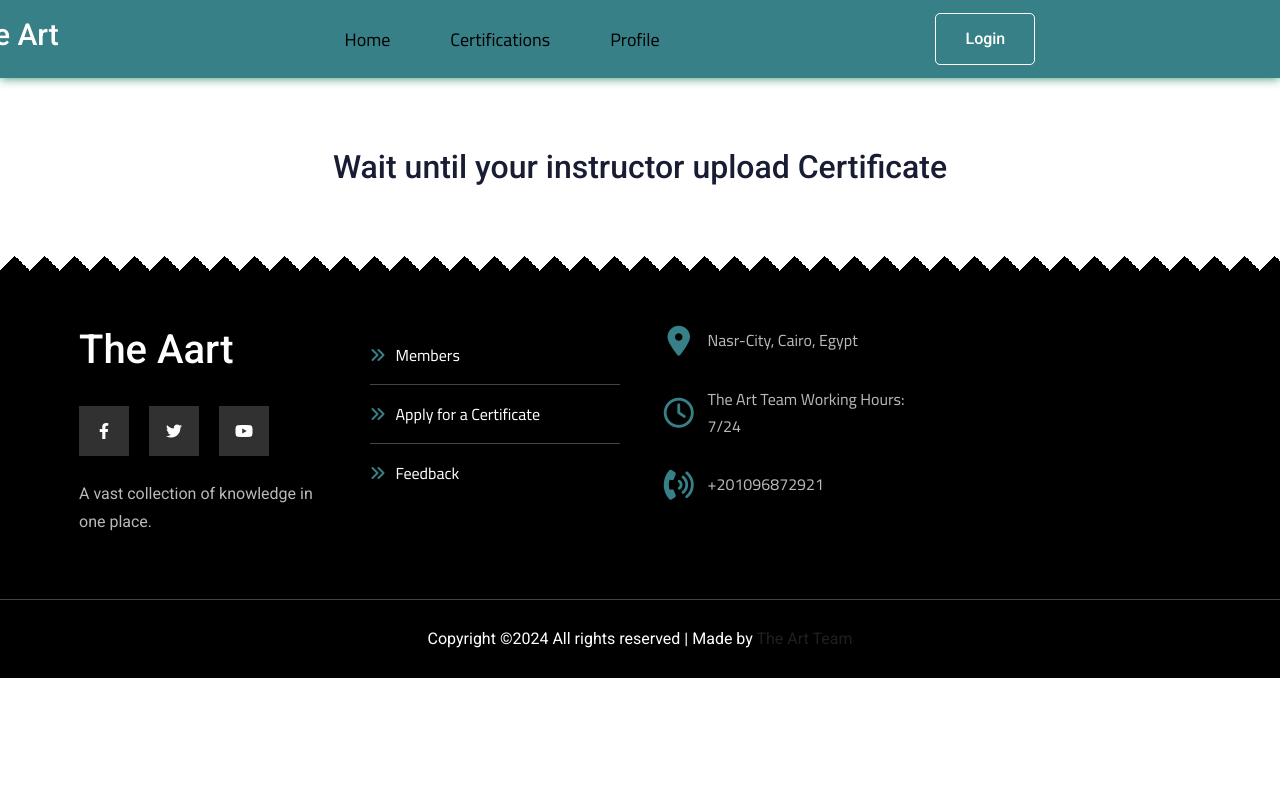
After one commit to Ahmed-Sharaf-Mohammed/7Star, a Django app: page /en/profile/none/ in a window 1280 px wide. The commit adds this page. Run offline with Django 4.2, Linux system fonts and the light colour scheme; some libraries are stand-ins or nearby versions.

Commit message:
Version 0

```diff
--- /dev/null
+++ b/profiles/templates/profiles/none.html
@@ -0,0 +1,185 @@
+{% load static %}
+
+<html class="no-js" lang="zxx">
+
+<head>
+    <meta charset="UTF-8" />
+    <meta name="viewport" content="width=device-width, initial-scale=1.0" />
+    <title>The Art</title>
+    <link rel="icon"
+        href="../Main/img/png-file-svg-white-headphone-png-icon-3090554-pngtube-headphones-icon-png-920_916.jpg" />
+
+    <!--google font link-->
+    <link href="https://fonts.googleapis.com/css?family=Roboto&display=swap" rel="stylesheet" />
+
+    <!--bootsrap css file-->
+    <link rel="stylesheet" href="{% static 'css/bootstrap.css'%}" />
+    <!--fontawessome css file-->
+    <link rel="stylesheet" href="{% static 'css/all.min.css'%}" />
+    <!--magnific pop up-->
+    <link rel="stylesheet" href="{% static 'vendor/Magnific-Popup/dist/magnific-popup.css'%}" />
+    <!--owl carousel files-->
+    <link rel="stylesheet" href="{% static 'vendor/owl-carousel/css/owl.carousel.min.css'%}" />
+    <link rel="stylesheet" href="{% static 'vendor/owl-carousel/css/owl.theme.default.min.css'%}" />
+    <link href="https://cdn.rawgit.com/michalsnik/aos/2.1.1/dist/aos.css" rel="stylesheet" />
+    <!--custom css file-->
+    <link rel="stylesheet" href="{% static 'css/alaastyle.css'%}" />
+    <!--responsive css file-->
+    <link rel="stylesheet" href="{% static 'css/responsive.css'%}" />
+    <link rel="stylesheet" href="{% static 'css/style.css'%}">
+
+
+
+    <link rel="stylesheet" href="{% static 'css/normalize.css' %}">
+    <link rel="stylesheet" href="{% static 'css/morsy.css' %}">
+    <link rel="stylesheet" href="{% static 'css/morsy.min.css' %}">
+    <link rel="preconnect" href="https://fonts.googleapis.com">
+    <link rel="preconnect" href="https://fonts.gstatic.com" crossorigin>
+    <link
+        href="https://fonts.googleapis.com/css2?family=Cairo:wght@300;400;700&family=Fraunces:opsz,wght@9..144,700&family=Montserrat:wght@500;700&family=Open+Sans:wght@400;700&display=swap"
+        rel="stylesheet">
+</head>
+
+<body>
+
+<Header>
+        <li class="container">
+            <a href="{% url 'pages:index' %}" class="logo">
+                <h2 style="color: #fff;">The Art</h2>
+            </a>
+            <ul class="links">
+                <li><a href="{% url 'pages:index' %}">Home</a></li>
+                <li><a href="{% url 'pages:index' %}">Certifications</a></li>
+                {% if request.user.is_authenticated %}
+                    <li>
+                        <a href="{% url 'profiles:profile' %}">Profile</a>
+                    </li>
+                    {% else %}
+                    <li>
+                        <a href="{% url 'registration:signin' %}">Profile</a>
+                    </li>
+                    {% endif %}
+            </ul>
+            <div class="col-xl-3 col-lg-3 d-none d-lg-block">
+                <div class="Appointment">
+
+                    {% if request.user.is_authenticated %}
+                    <div class="d-none d-lg-block">
+                        <a href="{% url 'registration:logout' %}" class="boxed-btn3">Logout</a>
+                    </div>
+                    {% else %}
+                    <div class="d-none d-lg-block">
+                        <a href="{% url 'registration:signin' %}" class="boxed-btn3">Login</a>
+                    </div>
+                    {% endif %}
+                </div>
+            </div>
+        </li>
+
+    </Header>
+    <br>
+    <br>
+    <main class="site-main">
+
+        <!-- start heading -->
+        <center>
+        <section class="site-banner" data-aos="fade-up" data-aos-duration="500">
+            <h1>Wait until your instructor upload Certificate</h1>
+        </section>
+            </center>
+
+        <!--end banner -->
+        <br><br>
+    </main>
+
+    <div class="spikes"></div>
+
+   <!--Start Footer-->
+    <footer>
+        <div class="container">
+
+
+            <div class="box">
+                <h3 style="color: #fff;">The Aart</h3>
+                <br>
+                <ul class="social">
+                    <li>
+                        <a href="#" class="facebook">
+                            <i class="fab fa-facebook-f"></i>
+                        </a>
+                    </li>
+                    <li>
+                        <a href="#" class="twitter">
+                            <i class="fab fa-twitter"></i>
+                        </a>
+                    </li>
+                    <li>
+                        <a href="#" class="youtube">
+                            <i class="fab fa-youtube"></i>
+                        </a>
+                    </li>
+                </ul>
+                <br>
+                <p class="text">
+                    A vast collection of knowledge in one place.
+                </p>
+            </div>
+
+
+            <div class="box">
+                <ul class="links">
+                    <li>
+                        <a href="">Members</a>
+                    </li>
+                    <li>
+                        <a href="">Apply for a Certificate</a>
+                    </li>
+                    <li>
+                        <a href=""><i></i>Feedback</a>
+                    </li>
+                </ul>
+            </div>
+            <div class="box">
+                <div class="line">
+                    <i class="fas fa-map-marker-alt fa-fw"></i>
+                    <div class="info">
+                        Nasr-City, Cairo, Egypt
+                    </div>
+                </div>
+                <div class="line">
+                    <i class="far fa-clock fa-fw"></i>
+                    <div class="info">
+                        The Art Team Working Hours: 7/24
+                    </div>
+
+                </div>
+                <div class="line">
+                    <i class="fas fa-phone-volume fa-fw"></i>
+                    <div class="info">
+                        +201096872921
+                    </div>
+                </div>
+            </div>
+
+        </div>
+       <p class="copyright">Copyright &copy;<script>document.write(new Date().getFullYear());</script> All rights reserved | Made<i class="fa fa-heart-o" aria-hidden="true"></i> by <a href="" target="_blank">The Art Team</a> </p>
+    </footer>
+    <!--End Footer-->
+
+    <!--jquery bootstrap-->
+    <script src="{% static './js/jquery.3.4.1.js'%}"></script>
+    <!--bootsrap js file-->
+    <script src="{% static 'js/alaabootstrap.min.js'%}"></script>
+    <!--isotope js library-->
+    <script src="{% static 'vendor/isotope/isotope.min.js'%}"></script>
+    <!--magnific pop up -->
+    <script src="{% static 'vendor/Magnific-Popup/dist/jquery.magnific-popup.min.js'%}"></script>
+    <!--owl carousel js-->
+    <script src="{% static 'vendor/owl-carousel/js/owl.carousel.min.js'%}"></script>
+    <!--aos-->
+    <script src="{% static 'js/aos.js'%}"></script>
+    <!--custom js file-->
+    <script src="{% static 'js/alaamain.js'%}"></script>
+</body>
+
+</html>
--- a/profiles/urls.py
+++ b/profiles/urls.py
@@ -14,7 +14,7 @@ urlpatterns = [
     path('', views.profile, name='profile'),
     path('edite/', views.edite, name='edite'),
     path('password-change/', ChangePasswordView.as_view(), name='password_change'),
-
     path('trans/', views.trans, name='trans'),
+    path('none/', views.fallback_file_view, name='fallback_file'),
 
 ]+static(settings.MEDIA_URL, document_root=settings.MEDIA_ROOT)
--- a/profiles/views.py
+++ b/profiles/views.py
@@ -67,3 +67,7 @@ def trans (request):
     translate_po_file()
     compile_translations()
     return render(request, 'profiles/tran.html')
+
+
+def fallback_file_view(request):
+    return render(request, 'profiles/none.html')
```
Also changed, not shown: profiles/templates/profiles/profile.html (+7 -0 lines), requirements.txt (deleted, +0 -19 lines).
